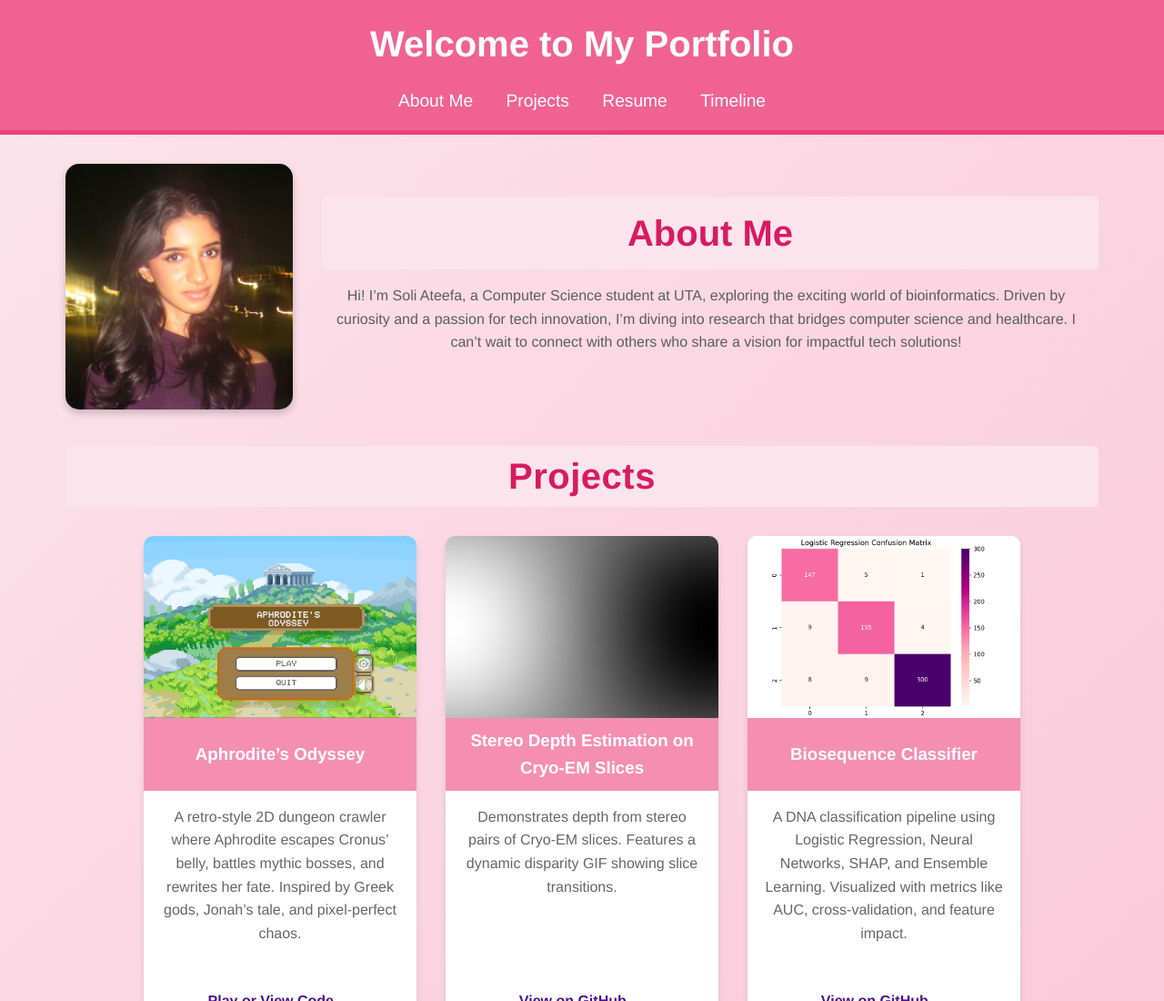
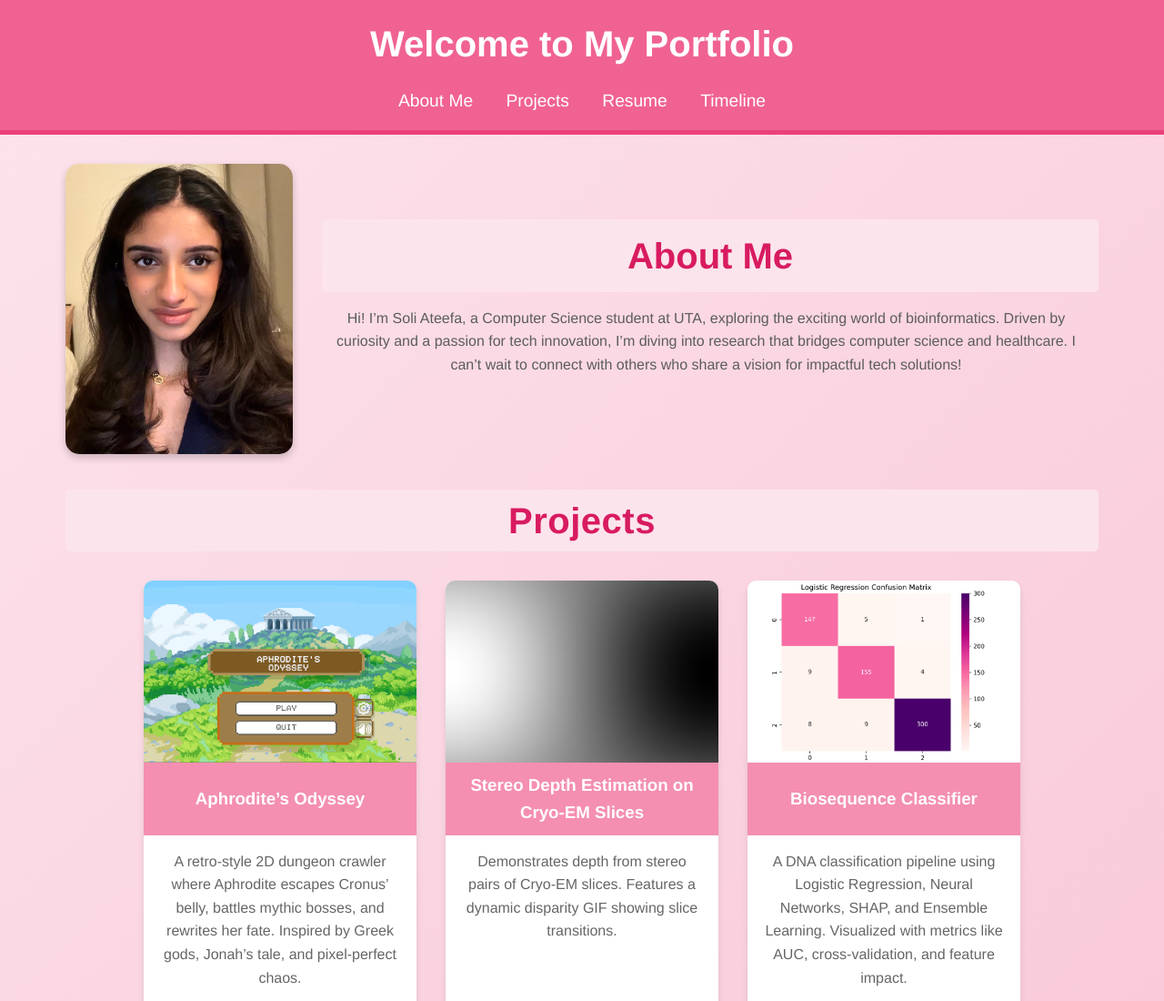
Before and after one commit to sateefa2904/soli-portfolio, a plain HTML site: page index.html in a window 1280 px wide. Shown: the top 1100 px of the page at 91% size. Drawn offline with Linux system fonts and the light colour scheme.

Commit message:
updated pfp

```diff
--- a/index.html
+++ b/index.html
@@ -410,7 +410,7 @@
     <main class="container">
         <section id="about" class="about-me">
             <div class="profile-picture">
-                <img src="Ateefa.jpeg" alt="Profile Picture">
+                <img src="IMG_4910.jpg" alt="Profile Picture">
             </div>
             <div class="about-text">
                 <h2>About Me</h2>
```
Also changed, not shown: IMG_4910.jpg (added), 2 other files.
